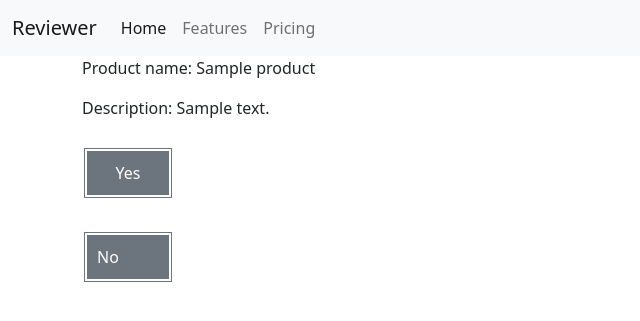
After one commit to nurlansapyzhan/exam_8_nurlan_sapyzhan, a Django app: page /product/1/delete in a window 1280 px wide. The commit adds this page. Shown: the top 321 px of the page, without its empty margins (0-640 px from the left). Run offline with Django 4.2, Linux system fonts and the light colour scheme; tables that the repository leaves empty hold one stand-in row (values such as "Sample post"); parts of the project's set-up code (start-up, migrations or seed data) failed here and were passed over.

Commit message:
Products CRUD
Написал CRUD для товаров, поиск и пагинацию

```diff
--- a/exam8/settings.py
+++ b/exam8/settings.py
@@ -115,7 +115,11 @@ USE_TZ = True
 # Static files (CSS, JavaScript, Images)
 # https://docs.djangoproject.com/en/4.1/howto/static-files/
 
+
 STATIC_URL = 'static/'
+STATICFILES_DIRS = [
+    BASE_DIR / 'static'
+]
 
 # Default primary key field type
 # https://docs.djangoproject.com/en/4.1/ref/settings/#default-auto-field
--- a/exam8/urls.py
+++ b/exam8/urls.py
@@ -14,8 +14,9 @@ Including another URLconf
     2. Add a URL to urlpatterns:  path('blog/', include('blog.urls'))
 """
 from django.contrib import admin
-from django.urls import path
+from django.urls import path, include
 
 urlpatterns = [
     path('admin/', admin.site.urls),
+    path('', include('reviewer.urls')),
 ]
--- a/reviewer/models.py
+++ b/reviewer/models.py
@@ -11,8 +11,7 @@ class Product(models.Model):
     name = models.CharField(max_length=48, null=False, verbose_name='Product')
     category = models.CharField(choices=CATEGORIES, verbose_name='Category', default='other', max_length=512)
     description = models.CharField(null=True, max_length=1024, verbose_name='Description', blank=True)
-    image = models.CharField(max_length=1024, null=True, verbose_name='Image',
-                             default='https://www.ncenet.com/wp-content/uploads/2020/04/no-image-png-2.png')
+    image = models.CharField(max_length=1024, null=True, verbose_name='Image')
 
     def __str__(self):
         return self.name
--- /dev/null
+++ b/reviewer/templates/partial/product_form.html
@@ -0,0 +1,3 @@
+{% csrf_token %}
+{{ form.as_p }}
+<button type="submit" class="btn btn-secondary">{{ button_text }}</button>
--- /dev/null
+++ b/reviewer/templates/partial/search.html
@@ -0,0 +1,6 @@
+<div class="container-fluid search_div mt-2">
+    <form class="d-flex search_form" method="GET" role="search">
+        <input type="search" class="form-control me-2" placeholder="Search" aria-label="Search" name="search">
+        <button class="btn btn-outline-secondary" type="submit">Search</button>
+    </form>
+</div>
--- /dev/null
+++ b/reviewer/templates/product_delete_confirm.html
@@ -0,0 +1,20 @@
+{% extends 'base.html' %}
+{% block header %}
+    <h1>Are you sure you want to delete {{ product.name }}?</h1>
+{% endblock %}
+{% block title %}
+    Confirm delete page
+{% endblock %}
+{% block content %}
+    <div class="info_block">
+        <p class="info">Product name: {{ product.name }}</p>
+        <p class="info">Description: {{ product.description }}</p>
+        <form action="{% url 'confirm_delete' product.pk %}" method="post">
+            {% csrf_token %}
+            <button type="submit" class="delete_button">Yes</button>
+        </form>
+        <div class="cancel">
+            <a href="{% url 'index' %}" class="cancel_button">No</a>
+        </div>
+    </div>
+{% endblock %}
--- /dev/null
+++ b/reviewer/urls.py
@@ -0,0 +1,13 @@
+from django.urls import path
+
+from reviewer.views.products import ProductDetailView, ProductCreateView, ProductUpdateView, \
+    ProductDeleteView, IndexView
+
+urlpatterns = [
+    path('', IndexView.as_view(), name='index'),
+    path('product/<int:pk>', ProductDetailView.as_view(), name='product'),
+    path('product/add', ProductCreateView.as_view(), name='add_product'),
+    path('product/<int:pk>/edit', ProductUpdateView.as_view(), name='product_edit'),
+    path('product/<int:pk>/delete', ProductDeleteView.as_view(), name='product_delete'),
+    path('product/<int:pk>/confirm_delete', ProductDeleteView.as_view(), name='confirm_delete'),
+]
--- /dev/null
+++ b/reviewer/views/products.py
@@ -0,0 +1,72 @@
+from django.db.models import Q
+from django.urls import reverse, reverse_lazy
+from django.utils.http import urlencode
+from django.views.generic import TemplateView, DetailView, CreateView, UpdateView, DeleteView, ListView
+
+from reviewer.forms import ProductForm, SearchForm
+from reviewer.models import Product
+
+
+class IndexView(ListView):
+    template_name = 'index.html'
+    model = Product
+    context_object_name = 'products'
+    paginate_by = 6
+    paginate_orphans = 0
+
+    def get(self, request, *args, **kwargs):
+        self.form = self.get_search_form()
+        self.search_value = self.get_search_value()
+        return super().get(request, *args, **kwargs)
+
+    def get_queryset(self):
+        queryset = super().get_queryset()
+        if self.search_value:
+            query = Q(name__icontains=self.search_value) | Q(description__icontains=self.search_value)
+            queryset = queryset.filter(query)
+        return queryset
+
+    def get_context_data(self, *, object_list=None, **kwargs):
+        context = super().get_context_data(object_list=object_list, **kwargs)
+        context['form'] = self.form
+        if self.search_value:
+            context['query'] = urlencode({'search': self.search_value})
+        return context
+
+    def get_search_form(self):
+        return SearchForm(self.request.GET)
+
+    def get_search_value(self):
+        if self.form.is_valid():
+            return self.form.cleaned_data['search']
+        return None
+
+
+class ProductDetailView(DetailView):
+    template_name = 'product_detail.html'
+    model = Product
+
+
+class ProductCreateView(CreateView):
+    template_name = 'add_product.html'
+    model = Product
+    form_class = ProductForm
+
+    def get_success_url(self):
+        return reverse('product', kwargs={'pk': self.object.pk})
+
+
+class ProductUpdateView(UpdateView):
+    template_name = 'product_edit.html'
+    form_class = ProductForm
+    model = Product
+
+    def get_success_url(self):
+        return reverse('product', kwargs={'pk': self.object.pk})
+
+
+class ProductDeleteView(DeleteView):
+    template_name = 'product_delete_confirm.html'
+    model = Product
+    context_object_name = 'product'
+    success_url = reverse_lazy('index')
--- /dev/null
+++ b/static/css/style.css
@@ -0,0 +1,123 @@
+.product_image {
+    height: 360px;
+}
+
+.card_links {
+    text-decoration: none;
+    width: 25px;
+}
+
+input[type="text"],
+textarea {
+    background-color: whitesmoke;
+    color: #6c757d;
+    border: thick double #6c757d;
+    padding: 10px;
+    margin-bottom: 10px;
+}
+
+input[type="text"]:focus,
+textarea:focus {
+    outline: none;
+}
+
+label {
+    display: block;
+    font-weight: bold;
+    margin-bottom: 5px;
+}
+
+button {
+    background-color: #6c757d;
+    color: #fff;
+    border: thick double white;
+    padding: 10px;
+    cursor: pointer;
+    margin-top: 10px;
+}
+
+button:hover {
+    opacity: 0.8;
+}
+
+.cancel {
+    display: flex;
+    margin-top: 20px;
+}
+
+.delete_button{
+    width: 92px;
+}
+
+.cancel_button {
+    width: 92px;
+    background-color: #6c757d;
+    color: #fff;
+    border: thick double white;
+    padding: 10px;
+    cursor: pointer;
+    margin-top: 10px;
+    text-decoration: none;
+}
+
+.cancel_button:hover {
+    opacity: 0.8;
+    color: white;
+}
+
+.pagination {
+    display: flex;
+    justify-content: center;
+    text-align: center;
+}
+
+.pagination a, .pagination .page-disabled {
+    display: inline-block;
+    border-radius: 3px;
+    padding: 5px;
+    margin: 3px;
+}
+
+.pagination a {
+    background: #6c757d;
+    color: white;
+    text-decoration: none;
+}
+
+.pagination a:hover {
+    background: #565e64;
+    text-decoration: none;
+}
+
+.pagination .page-disabled {
+    background: white;
+    color: #dddddd
+}
+
+.pagination .current-page {
+    display: inline-block;
+}
+
+.pagination .current-page input {
+    width: 50px;
+    padding: 5px 7px;
+    font-size: inherit;
+    border-radius: 5px;
+    text-align: center;
+    border: solid 1px gray;
+}
+
+.current-page {
+    background-color: white;
+}
+
+.search_form {
+    flex-direction: row;
+    background-color: white;
+}
+
+select {
+    background-color: whitesmoke;
+    border: thick double #6c757d;
+    padding: 10px;
+}
--- a/templates/base.html
+++ b/templates/base.html
@@ -1,10 +1,33 @@
+{% load static %}
 <!DOCTYPE html>
 <html lang="en">
 <head>
     <meta charset="UTF-8">
-    <title>Title</title>
+    <title>{% block title %}{% endblock %}</title>
+    <link href="https://cdn.jsdelivr.net/npm/bootstrap@5.0.2/dist/css/bootstrap.min.css" rel="stylesheet"
+          integrity="sha384-EVSTQN3/azprG1Anm3QDgpJLIm9Nao0Yz1ztcQTwFspd3yD65VohhpuuCOmLASjC" crossorigin="anonymous">
+    <link rel="stylesheet" href="{% static 'css/style.css' %}">
 </head>
 <body>
-
+<nav class="navbar navbar-expand-lg navbar-light bg-light">
+    <div class="container-fluid">
+        <a class="navbar-brand" href="{% url 'index' %}">Reviewer</a>
+        <button class="navbar-toggler" type="button" data-bs-toggle="collapse" data-bs-target="#navbarNavAltMarkup"
+                aria-controls="navbarNavAltMarkup" aria-expanded="false" aria-label="Toggle navigation">
+            <span class="navbar-toggler-icon"></span>
+        </button>
+        <div class="collapse navbar-collapse" id="navbarNavAltMarkup">
+            <div class="navbar-nav">
+                <a class="nav-link active" aria-current="page" href="{% url 'index' %}">Home</a>
+                <a class="nav-link" href="#">Features</a>
+                <a class="nav-link" href="#">Pricing</a>
+                {% block menu %}{% endblock %}
+            </div>
+        </div>
+    </div>
+</nav>
+<div class="container">
+    {% block content %}{% endblock %}
+</div>
 </body>
 </html>
```
Also changed, not shown: reviewer/forms.py (added, +26 -0 lines), reviewer/templates/add_product.html (added, +12 -0 lines), reviewer/templates/index.html (added, +35 -0 lines), reviewer/templates/partial/pagination.html (added, +24 -0 lines), reviewer/templates/product_detail.html (added, +31 -0 lines), reviewer/templates/product_edit.html (added, +12 -0 lines), reviewer/migrations/0002_alter_product_image.py (deleted), reviewer/views/__init__.py (added).
